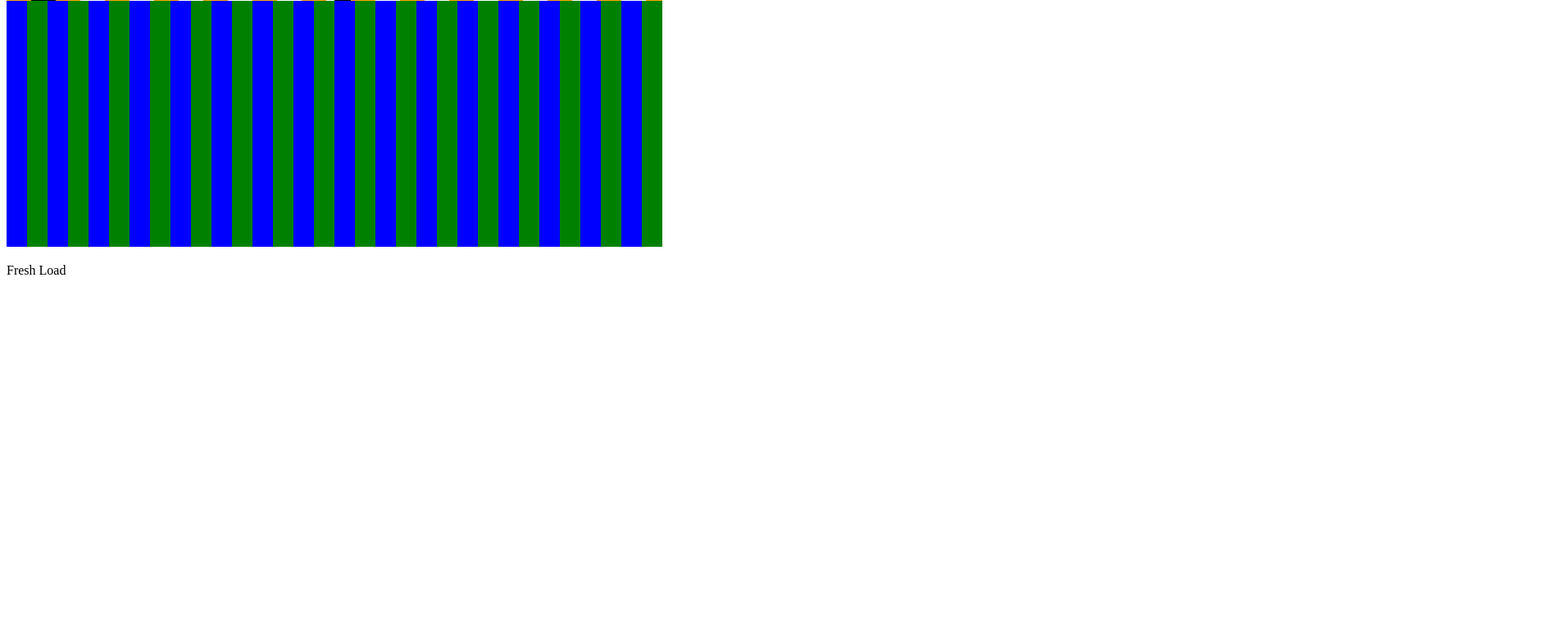
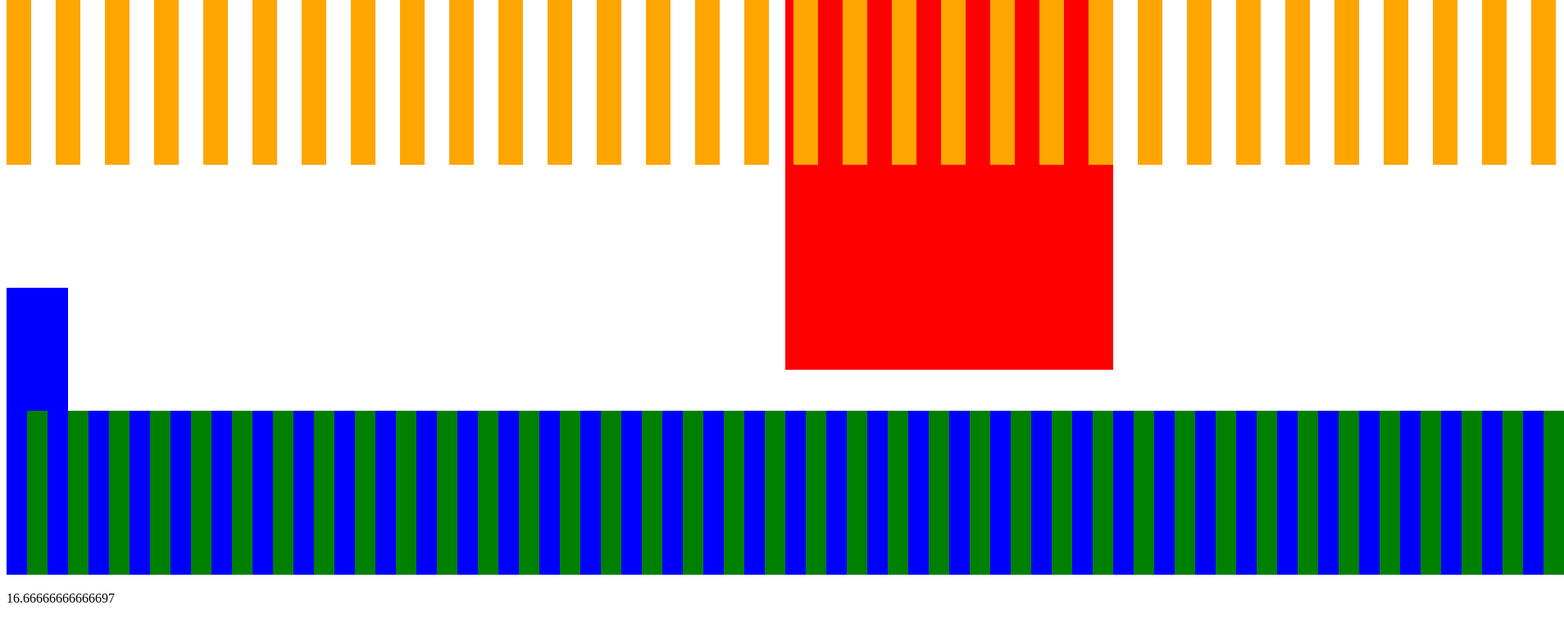
Before and after one commit to john-curry/we, a plain HTML site: page index.html in a window 1280 px wide. Shown: the part 307-1062 px from the top of the page at 82% size, 1908 px wide, since content can reach past the window. Before the commit the page ends 800 px from the top, so only its background shows below. Drawn offline with Linux system fonts and the light colour scheme.

Commit message:
figured out falling

```diff
--- /dev/null
+++ b/ball.js
@@ -0,0 +1,96 @@
+function Ball(r, p, v, c) {
+  this.radius = r;
+  this.position = p;
+  this.velocity = v;
+  this.color = c;
+  this.collidable = false;
+  this.acceleration = new point(0, 0);
+
+
+  this.load = function(game) {
+
+  }
+
+  this.draw = function(gfx) {
+    var p = this.position;
+    gfx.beginPath();
+    gfx.arc(p.x, p.y, this.radius, 0, 2 * Math.PI, false);
+    gfx.fillStyle = this.color;
+    gfx.fill();
+    gfx.lineWidth = 5;
+    gfx.strokeStyle = this.color;
+    gfx.stroke();
+  }
+  this.stop = function(t, game) {}
+  this.update = function(t, game) {
+    var v = this.velocity;
+    var p = this.position;
+    var a = this.acceleration;
+    var r = this.radius;
+    var box = new rectangle(p.x - (r / 2), p.y - (r / 2), r, r);
+    var colli_info = game.collidables().filter(
+      function(e) {
+        if (typeof e.collide === 'function') {
+          var d = box.collide(e);
+          if (d.top || d.bottom || d.right || d.left) return true;
+          return false;
+        }
+        return false;
+      }
+    );
+
+    var collided_with = colli_info.map((e) => box.collide(e));
+
+    var on_top_of = colli_info.filter((e) => e.collide(box).top);
+
+    if (on_top_of.length != 0 && (v.y >= v.x)) {
+      a.y = -.5*a.y;
+      v.y = -Math.abs(v.y);
+      //if (v.y < .5) { v.y = 0; a.y = 0; }
+    }
+
+    if (collided_with.some((e) => e.top) && (v.y < v.x)) {
+      v.x = .9*v.x;
+    }
+
+    if (collided_with.some((e) => e.right || e.left)) {
+      v.x = 0;
+      a.x = 0;
+    }
+
+    if (collided_with.length != 0) {
+      //
+    } else {
+      a.y = game.gravity.y;
+    }
+
+    if (box.w + box.x > game.w) {
+      a.x = 0;
+      v.x = -5;
+    }
+
+    if (box.x < 0) {
+      a.x = 0;
+      v.x = 5;
+    }
+
+    if (box.y < 0) {
+      a.y = game.gravity.y;
+      v.y = 0;
+    }
+
+    if (box.h + box.y > game.h) {
+      a.y = 0;
+      v.y = -5;
+    }
+
+    v.x += a.x;
+    v.y += a.y;
+
+    if (Math.abs(v.x) < 2) { v.x = 0; a.x = 0; }
+    p.x += v.x;
+    p.y += v.y;
+
+  };
+}
+Ball.prototype = Object.create(properties);
--- a/collide.js
+++ b/collide.js
@@ -18,19 +18,32 @@ function collision(r1, r2) {
       right:false,
       left:false
     };
-
+    // TODO: collision on right and left is still messed up
     if (ic) {
+      if (/*r1.X() < (r2.X() + r2.W()) &&*/ (r1.X() + r1.W() > r2.X + r2.W())) {
+        direction.right = true;
+      }
+      // check if the left of r1 is to the left of the right of r2
+      if (r1.X() + r1.W() > r2.X() && r1.X() < r2.X()){
+        direction.left = true;
+      }
       // check if bottom of r1 is below the top of r2
-      if (r1.Y() + r1.H() > r2.Y()) direction.top = true;
-
+      if (r1.Y() + r1.H() > r2.Y()) {
+        direction.top = true;
+      }
       //  "    "  top    of r2    above the bottom of r2
-      if (r1.Y() < r2.Y() + r2.H()) direction.bottom = true;
-
+      if (r1.Y() < r2.Y() + r2.H()) {
+        direction.bottom = true;
+      }
       // check if the right of r1 is to the right of the left of r2
-      if (r1.X() + r1.W() > r2.X()) direction.right = true;
-
-      // check if the left of r1 is to the left of the right of r2
-      if (r1.X() < r2.X() + r2.W()) direction.left = true;
+      if (direction.right && direction.left) {
+        direction.right = false;
+        direction.left  = false;
+      }
+      if (direction.top && direction.bottom) {
+        direction.right = false;
+        direction.left  = false;
+      }
     }
     return direction;
 }
--- a/focus.js
+++ b/focus.js
@@ -2,11 +2,24 @@
 function Fucus() {
   this.velocity = new point(0, 0);
   this.acceleration = new point(0, 0);
-  this.max_speed = 4;
-  this.box = new rectangle(0, 0, 75, 150);
+  this.max_speed = 15;
+  this.box = new rectangle(0, 400, 75, 150);
+
+  this.box.color = "blue";
   this.collidable = false;
+  this.state = "stopped";
+
+  this.X = function()
+  { return this.box.x; }
+  this.Y = function()
+  { return this.box.y; }
+  this.W = function()
+  { return this.box.w;}
+  this.H = function()
+  { return this.box.h; }
 
   this.load = function(game) {
+
   }
 
   this.draw = function(g) {
@@ -14,84 +27,80 @@ function Fucus() {
     box.draw(g);
   }
 
-  // collide should return some information about the direction that the collision took place in
+  this.change_state = function(s) {
+    this.state = s;
+    this.update = this[this.state];
+  };
+
   this.collide = collision;
 
-  this.update = function(timestamp, game) {
+  this.stopped = function(timestamp, game) {
+    var c = game.collidables();
     var box = this.box;
+
+    if (!(c.some((e) => e.collide(box).top))) {
+      this.change_state("falling");
+    }
+
+    this.velocity = new point(0, 0);
+    this.acceleration = new point(0, 0);
+  };
+
+  this.falling = function(timestamp, game) {
+    this.acceleration = new point(0, 0);
+    var c = game.collidables();
+    var collided = c.filter(i => this.box.collide(i).top);
+    collided.sort(function(a, b) {
+      if (a.Y() <  b.Y()) return -1;
+      if (a.Y() >  b.Y()) return  1;
+      return 0;
+    });
+
+
+    var not_collided = c.filter(i => !this.box.collide(i).top);
+
+    if (collided.length != 0) {
+      this.box.y = collided.pop().Y() - this.box.H();
+      this.change_state("stopped");
+    } else {
+      // raycast down to see if we are about to collide
+
+      var box = this.box;
+      var a = this.acceleration;
+      var v = this.velocity;
+      var a = Object.create(game.gravity);
+      var change_state = this.change_state;
+
+      about_to = not_collided.filter(function(i) {
+        if (   (box.Y() + box.H() + v.y + a.y > i.Y())
+            && (box.X() + (box.W()/2) > i.X())
+            && (box.X() + (box.W()/2) < i.W() + i.X())) {
+          return true;
+        } else {
+          return false;
+        }
+      });
+      if (about_to.length != 0) {
+          box.y = about_to.pop().Y() - box.H();
+          change_state("stopped");
+        } else {
+          v.x += a.x;
+          v.y += a.y;
+          box.x += v.x;
+          box.y += v.y;
+        }
+      }
+    }
+
+
+  this.update = this[this.state];
+
+  this.update2 = function(timestamp, game) {
     var v = this.velocity;
     var a = this.acceleration;
     var ms = this.max_speed;
 
-    var collided_with = game.collidables().filter(
-      function(e) {
-        var d = e.collide(box);
-        if (d.top || d.bottom || d.right || d.left) return true;
-        return false;
-      }
-    );
+  }
 
-    // need to find the rectangle that i am currently on
-    // search collidables and find something i am on top of
-    // set my position accordingly
-    var c = game.collidables();
-    var min = game.h;
-    for (var i = 0; i < c.length; i++) {
-      if (c[i].Y() < min && box.collide(c[i]).top) min = c[i].Y();
-    }
-
-    if (game.keysdown.some((i) => i == "ArrowLeft")) {
-      game.keysdown = game.keysdown.filter(i => i != "ArrowLeft");
-      a.x = -3;
-    }
-
-    if (game.keysdown.some((i) => i == "ArrowRight")) {
-      game.keysdown = game.keysdown.filter(i => i != "ArrowRight");
-      a.x = 3;
-    }
-
-    if (game.keysdown.some((i) => i == "ArrowUp")) {
-      game.keysdown = game.keysdown.filter(i => i != "ArrowUp");
-      a.y = -3;
-    }
-
-    if (game.keysdown.some((i) => i == "ArrowDown")) {
-      game.keysdown = game.keysdown.filter(i => i != "ArrowDown");
-    }
-
-    v.x += a.x;
-    v.y += a.y;
-
-    if (Math.abs(v.x) < 1) {
-      v.x = 0;
-      a.x = 0;
-    }
-
-    if (Math.abs(v.y) >= ms) {
-      a.y = 0;
-      v.y = Math.sign(v.y) * ms;
-    }
-
-    if (Math.abs(v.x) >= ms) {
-      a.x = 0;
-      v.x = Math.sign(v.x) * ms;
-    }
-
-    if (game.keysdown.every(e => (e != "ArrowRight" && e != "ArrowLeft"))) {
-      a.x = -0.1 * Math.sign(v.x);
-    }
-
-    box.x += v.x;
-    box.y += v.y;
-
-
-    if (collided_with.length  == 0) {
-      a.y = game.gravity.y;
-    } else {
-      a.y = 0;
-      v.y = 0;
-      box.y = min - box.h;
-    }
-  }
 }
 Fucus.prototype = Object.create(properties);
--- a/game.js
+++ b/game.js
@@ -2,12 +2,12 @@ var Game = function() { };
 
 Game.prototype = {
   DEBUG: true,
-  x: 0, y: 0, w: 800, h: 600,
+  x: 0, y: 0, w: 1900, h: 1000,
   X: function() { return x; },
   Y: function() { return y; },
   W: function() { return w; },
   H: function() { return h; },
-  gravity: new point(0, .3),
+  gravity: new point(0, 2),
   components: [ ],
   keysdown: [ ],
   load: function() {
@@ -24,10 +24,11 @@ Game.prototype = {
         this.components[i].update(timestamp, game);
       }
     }
+    this.keysdown = [ ];
   },
 
   draw: function(g) {
-    g.clearRect(0, 0, 800, 600);
+    g.clearRect(0, 0, this.w, this.h);
     for (var i = 0; i < this.components.length; i++) {
       var c = this.components[i];
       if (c.drawable && c.visible) {
--- a/index.html
+++ b/index.html
@@ -10,6 +10,8 @@
 <script src="point.js"></script>
 <script src="rectangle.js"></script>
 <script src="landscape.js"></script>
+<script src="ball.js"></script>
+<script src="state.js"></script>
 <script src="focus.js"></script>
 <script src="game.js"></script>
 <script src="main.js"></script>
--- a/landscape.js
+++ b/landscape.js
@@ -4,7 +4,7 @@ function Landscape() {
   this.load = function(game) {
     var blue = true;
     for (var i = 0; i < game.w; i++) {
-      var r = new rectangle(i * 25, game.h / 2, 25, game.h / 2);
+      var r = new rectangle(i * 25, game.h - 200, 25, game.h - 20);
       var r2 = new rectangle(i * 60, 0, 30, game.h / 2);
       r2.color = "Orange";
       r2.collidable = false;
--- a/main.js
+++ b/main.js
@@ -1,26 +1,24 @@
 var canvas = document.getElementById("canvas");
+var game = new Game();
+canvas.height = game.h;
+canvas.width  = game.w;
 var graphics = canvas.getContext("2d");
 var out =    document.getElementById("debug");
-
-var offset = new point(0, 200);
-var corner = new point(0, 0);
-
-var camera = new point(0,0);
-camera.width = 800;
-camera.height = 600;
-
-var game = new Game();
+var ball = new Ball(50, new point(100, 100), new point(5, 1), "black");
 var landscape = new Landscape();
 var f = new Fucus();
-var block = new rectangle(game.w / 2, game.h/4, 40, game.h / 2);
+var block = new rectangle(game.w / 2, game.h/4, 400, game.h / 2);
+block.color = "red";
 block.priority = 1;
 block.collidable = true;
-game.addComponents([ landscape, f , block]);
+game.addComponents([ landscape, f , block , ball]);
 
 var debug = {
   text: "No Error",
   number: null,
 }
+
+var out = document.getElementById("debug");
 
 window.onload = function() {
   game.load();
@@ -28,24 +26,24 @@ window.onload = function() {
   window.requestAnimationFrame(onFrame);
 }
 
+var last_frame = 0;
 var onFrame = function(timestamp) {
+  setTimeout(function() {
+  out.innerHTML = timestamp - last_frame;
+  last_frame = timestamp;
   game.update(timestamp);
   game.draw(graphics);
   window.requestAnimationFrame(onFrame);
+  }, 1000/60);
 }
 
 document.addEventListener("keydown", function(event) {
-  //if (event.defaultPrevent) return;
-  var left = "left";
-  var right = "right";
-  var up = "up";
-  var down = "down";
+  if (event.defaultPrevented) return;
   game.keysdown.push(event.key);
-
   event.preventDefault();
 });
 
 document.onmousemove = function(arg) {
-  corner.x = arg.clientX;
-  corner.y = arg.clientY;
+  //corner.x = arg.clientX;
+  //corner.y = arg.clientY;
 };
```
Also changed, not shown: state.js (added).
